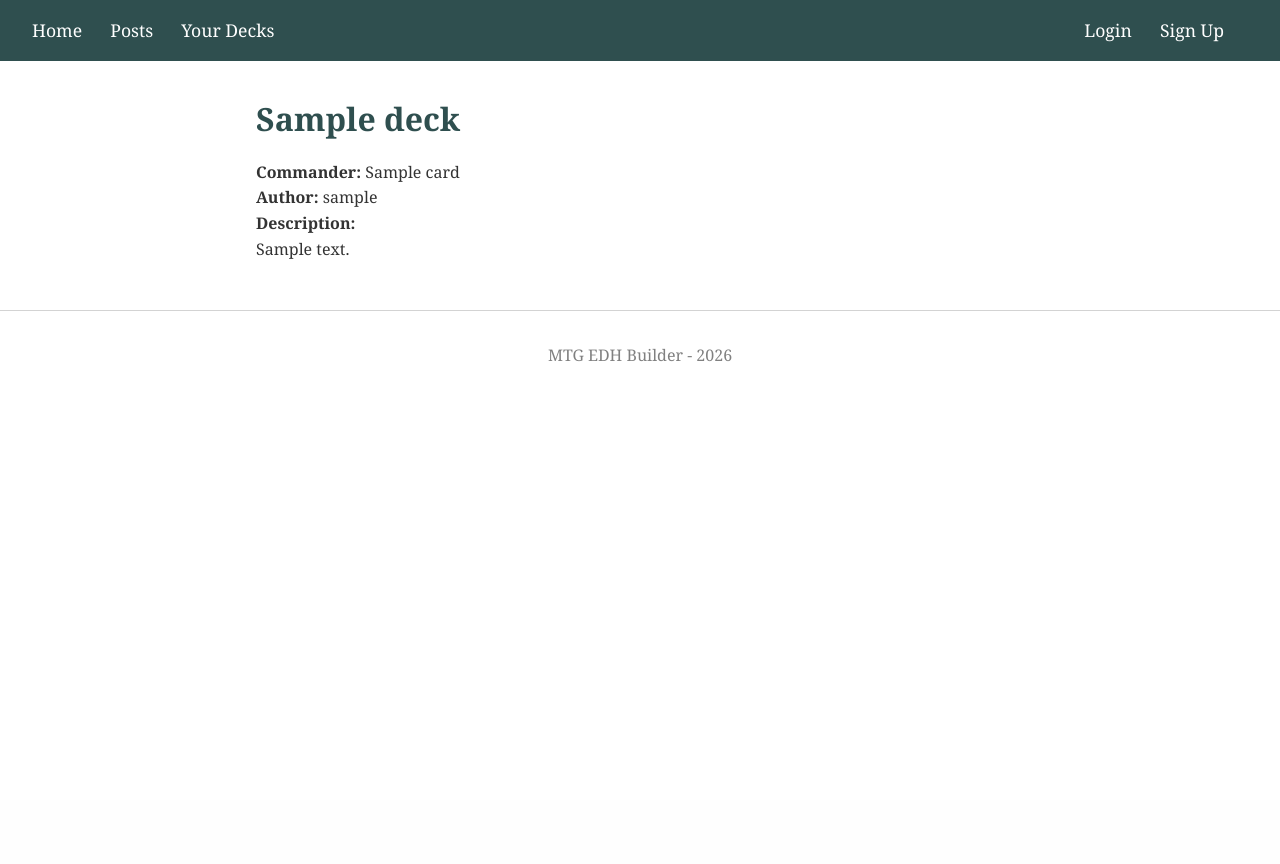
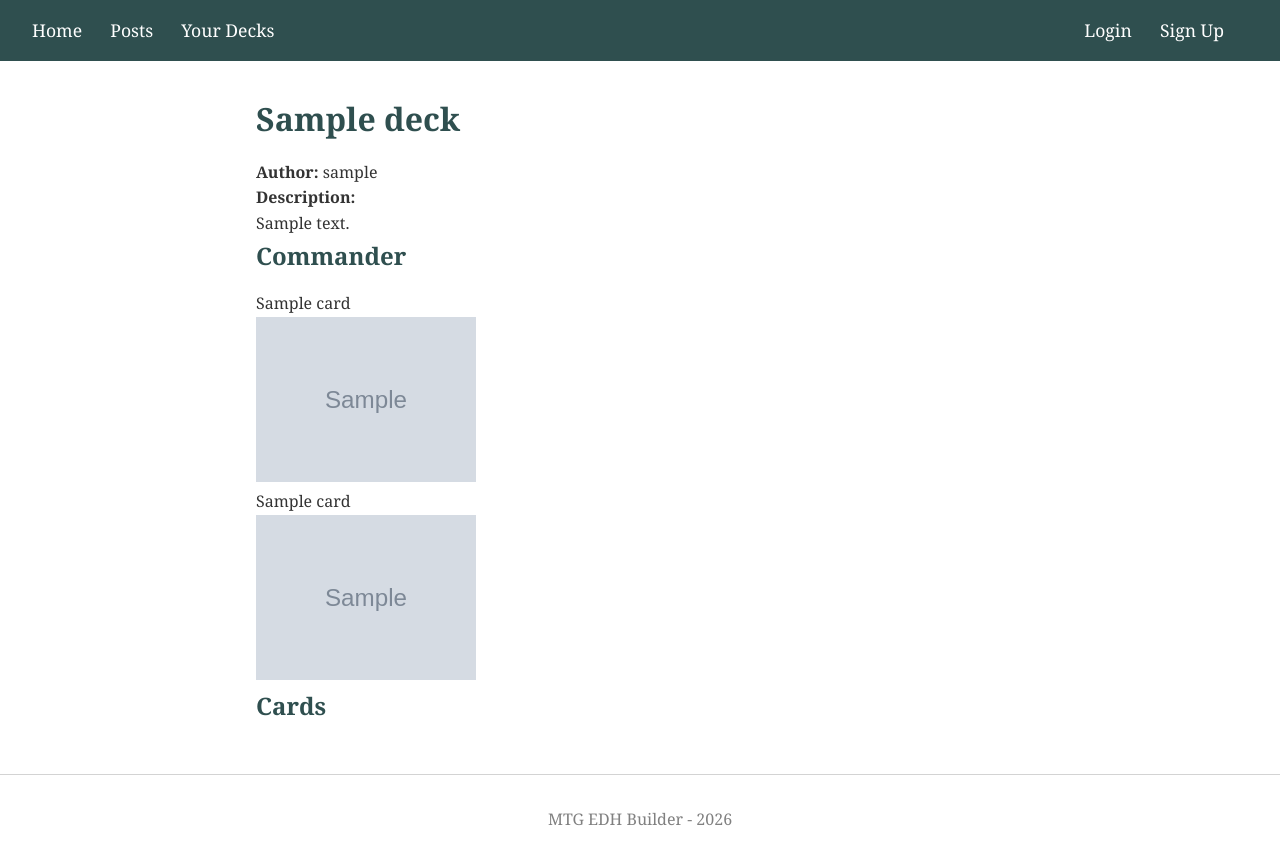
Before and after one commit to CarlosSallan/MTG-EDH-Deckbuilder, a Django app: page /decks/1/ in a window 1280 px wide. Before the commit the page ends 362 px from the top, so only its background shows below. Run offline with Django 5.2, Linux system fonts and the light colour scheme; tables that the repository leaves empty hold one stand-in row (values such as "Sample post"); grey boxes marked "Sample" are stand-in pictures.

Commit message:
Showing cards in deck ordered by type. Model of Card modified. Views.py ordered.

```diff
--- a/blog/models.py
+++ b/blog/models.py
@@ -7,6 +7,7 @@ class Card(models.Model):
     scryfall_id = models.UUIDField(unique=True)
     oracle_id = models.UUIDField()
     name = models.CharField(max_length=200)
+    type_line = models.CharField(max_length=200)
     set_code = models.CharField(max_length=10)
     collector_number = models.CharField(max_length=20)
     image_url = models.URLField()
--- a/blog/views.py
+++ b/blog/views.py
@@ -1,66 +1,108 @@
+# blog/views.py
 from django.contrib.auth.forms import UserCreationForm
+from django.contrib.auth.mixins import LoginRequiredMixin
+from django.contrib.auth.decorators import login_required
 from django.shortcuts import render
 from django.db.models import Q
-from django.contrib.auth.decorators import login_required
-from django.views.generic import CreateView
-from django.urls import reverse_lazy
-# blog/views.py
-
-from django.views.generic import ListView, DetailView, CreateView, UpdateView
+from django.views.generic import ListView, DetailView, CreateView
 from django.urls import reverse_lazy
 from .models import Deck
-#-----------------
-# Authentication
-#-----------------
+
+
+# -------------------------
+# MIXIN
+# -------------------------
+
+class DeckAccessMixin:
+    """Control which decks a user can see."""
+
+    def get_queryset(self):
+        user = self.request.user
+
+        if user.is_authenticated:
+            return Deck.objects.filter(Q(author=user) | Q(is_public=True))
+
+        return Deck.objects.filter(is_public=True)
+
+
+# -------------------------
+# AUTH
+# -------------------------
+
 class SignUpView(CreateView):
-    form_class = UserCreationForm                  # the form to show (username + password + confirm)
-    template_name = 'registration/signup.html'     # the HTML template to render
-    success_url = reverse_lazy('login')            # after signup, redirect to the login page
+    """User SignUp view."""
+    form_class = UserCreationForm
+    template_name = "registration/signup.html"
+    success_url = reverse_lazy("login")
 
-class DeckListView(ListView):
+
+# -------------------------
+# HOME
+# -------------------------
+
+def home(request):
+    """Main page."""
+    return render(request, "blog/home.html")
+
+
+# -------------------------
+# DECK LIST
+# -------------------------
+
+class DeckListView(DeckAccessMixin, ListView):
+    """Decks list view."""
     model = Deck
     template_name = "blog/deck_list.html"
     context_object_name = "decks"
     paginate_by = 5
 
-    def get_queryset(self):
-        user=self.request.user
-        if user.is_authenticated:
-            return Deck.objects.filter(Q(author=user) | Q(is_public=True))
-        else:
-            return Deck.objects.filter(is_public=True)
-#-----------
-# Home
-#-----------
-def home(request):
-    """Home page view."""
-    # request = the incoming HTTP request (URL, method, headers, user info, etc.)
-    # render() loads the template file, returns it as an HTTP response
-    return render(request, 'blog/home.html')
+
+# -------------------------
+# USER DECKS
+# -------------------------
 
 @login_required
 def your_decks(request):
+    """Decks owned by user."""
     decks = Deck.objects.filter(author=request.user)
     return render(request, "blog/your_decks.html", {"decks": decks})
 
-class DeckDetailView(DetailView):
+
+# -------------------------
+# DECK DETAIL
+# -------------------------
+
+class DeckDetailView(DeckAccessMixin, DetailView):
+    """Deck detail view with cards grouped by type."""
     model = Deck
     template_name = "blog/deck_detail.html"
     context_object_name = "deck"
 
-#------------
-# Mixin
-#-------------
-class DeckVisibilityMixin:
-    """ Mixin for viewing Decks that are yours or public """
-    def get_queryset(self):
-        user = self.request.user
-        if user.is_authenticated:
-            return Deck.objects.filter(Q(author=user) | Q(is_public=True))
-        else:
-            return Deck.objects.filter(is_public=True)
+    def get_context_data(self, **kwargs):
+        context = super().get_context_data(**kwargs)
 
-class DeckCreateView(CreateView):
+        # All cards of the deck
+        deck_cards = self.object.deckcard_set.select_related("card").all()
+
+        # Dictionary: type → cards of the type
+        cards_by_type = {}
+        for dc in deck_cards:
+            card_type = dc.card.type_line or "Other"
+            if card_type not in cards_by_type:
+                cards_by_type[card_type] = []
+            cards_by_type[card_type].append(dc)
+
+        type_order = ["Battle", "Planeswalker", "Creature", "Artifact", "Enchantment", "Instant", "Sorcery", "Land", "Other"]
+        sorted_cards = {k: cards_by_type[k] for k in type_order if k in cards_by_type}
+        context["cards_by_type"] = sorted_cards
+        return context
+
+# -------------------------
+# CREATE DECK
+# -------------------------
+
+class DeckCreateView(LoginRequiredMixin, CreateView):
+    """Create a new deck view."""
     model = Deck
     fields = ["name", "commander", "description"]
     template_name = "blog/deck_form.html"
@@ -69,20 +111,3 @@ class DeckCreateView(CreateView):
     def form_valid(self, form):
         form.instance.author = self.request.user
         return super().form_valid(form)
-        return Deck.objects.filter(is_public=True)
-
-#------------
-# Deck List
-#------------
-class DeckListView(DeckVisibilityMixin, ListView):
-    model = Deck
-    template_name = "blog/decks.html"
-    context_object_name = "decks"
-
-#-------------
-# Deck Detail
-#-------------
-class DeckDetailView(DeckVisibilityMixin, DetailView):
-    model = Deck
-    template_name = "blog/deck_detail.html"
-    context_object_name = "deck"
--- a/templates/blog/deck_detail.html
+++ b/templates/blog/deck_detail.html
@@ -4,11 +4,40 @@
 
 <h1>{{ deck.name }}</h1>
 
-<p><strong>Commander:</strong> {{ deck.commander }}</p>
-
 <p><strong>Author:</strong> {{ deck.author }}</p>
 
 <p><strong>Description:</strong></p>
 <p>{{ deck.description }}</p>
 
+<h2>Commander</h2>
+
+<div class="commander">
+    <p>{{ deck.commander.name }}</p>
+    <img src="{{ deck.commander.image_url }}" width="220">
+</div>
+
+{% if deck.partner_commander %}
+<div class="commander">
+    <p>{{ deck.partner_commander.name }}</p>
+    <img src="{{ deck.partner_commander.image_url }}" width="220">
+</div>
+{% endif %}
+
+<h2>Cards</h2>
+
+<div class="card-list">
+    {% for type, cards in cards_by_type.items %}
+        <h3>{{ type }} ({{ cards|length }})</h3>
+        <div class="card-group">
+            {% for dc in cards %}
+                <div class="card">
+                    <img src="{{ dc.card.image_url }}" width="200">
+                    <p>{{ dc.card.name }}</p>
+                    <p>Quantity: {{ dc.quantity }}</p>
+                </div>
+            {% endfor %}
+        </div>
+    {% endfor %}
+</div>
+
 {% endblock %}
```
